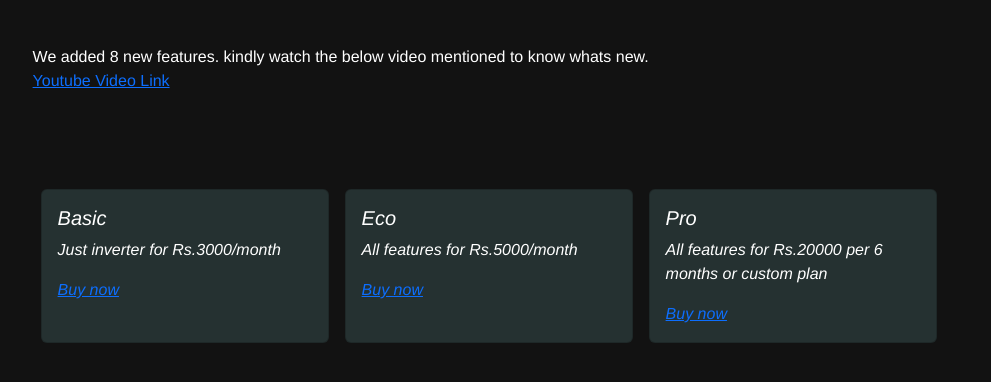
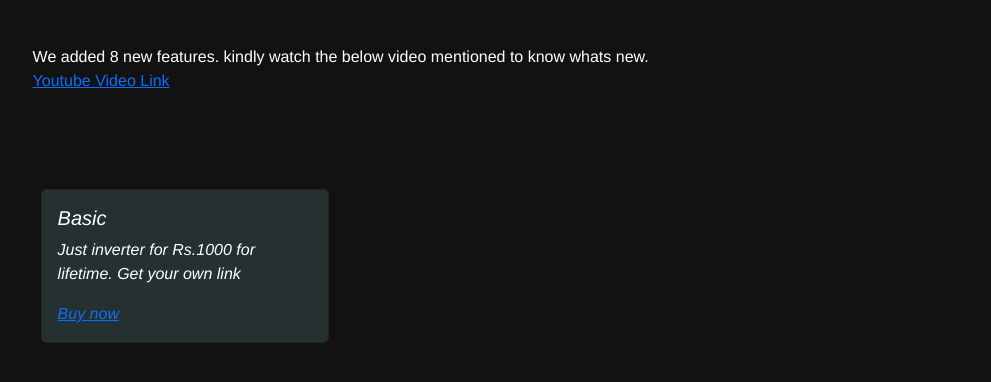
Before and after one commit to Shrajan8071/ImgInvert, a plain HTML site: page index.html in a window 1280 px wide. Shown: the part 248-630 px from the top of the page, without its empty margins (143-1134 px from the left). Drawn offline with nearby package versions, Linux system fonts and the light colour scheme.

Commit message:
Update index.html

```diff
--- a/index.html
+++ b/index.html
@@ -23,29 +23,12 @@
                     <div class="card text-white fst-italic" style="width: 18rem; background-color: rgb(37, 49, 49);">
                         <div class="card-body">
                           <h5 class="card-title">Basic</h5>
-                          <p class="card-text">Just inverter for Rs.3000/month</p>
+                          <p class="card-text">Just inverter for Rs.1000 for lifetime. Get your own link</p>
                           <a href="/slip.html" class="card-link">Buy now</a>
                         </div>
                     </div>
                 </div>
-                <div class="d-flex flex-row justify-content-between my-5 mx-2">
-                    <div class="card text-white fst-italic" style="width: 18rem; background-color: rgb(37, 49, 49);">
-                        <div class="card-body">
-                          <h5 class="card-title">Eco</h5>
-                          <p class="card-text">All features for Rs.5000/month</p>
-                          <a href="/slip.html" class="card-link">Buy now</a>
-                        </div>
-                    </div>
-                </div>
-                <div class="d-flex flex-row justify-content-between my-5 mx-2">
-                    <div class="card text-white fst-italic" style="width: 18rem; background-color: rgb(37, 49, 49);">
-                        <div class="card-body">
-                          <h5 class="card-title">Pro</h5>
-                          <p class="card-text">All features for Rs.20000 per 6 months or custom plan</p>
-                          <a href="/slip.html" class="card-link">Buy now</a>
-                        </div>
-                    </div>
-                </div>
+
             </div>
         </div>
     </div>
```
